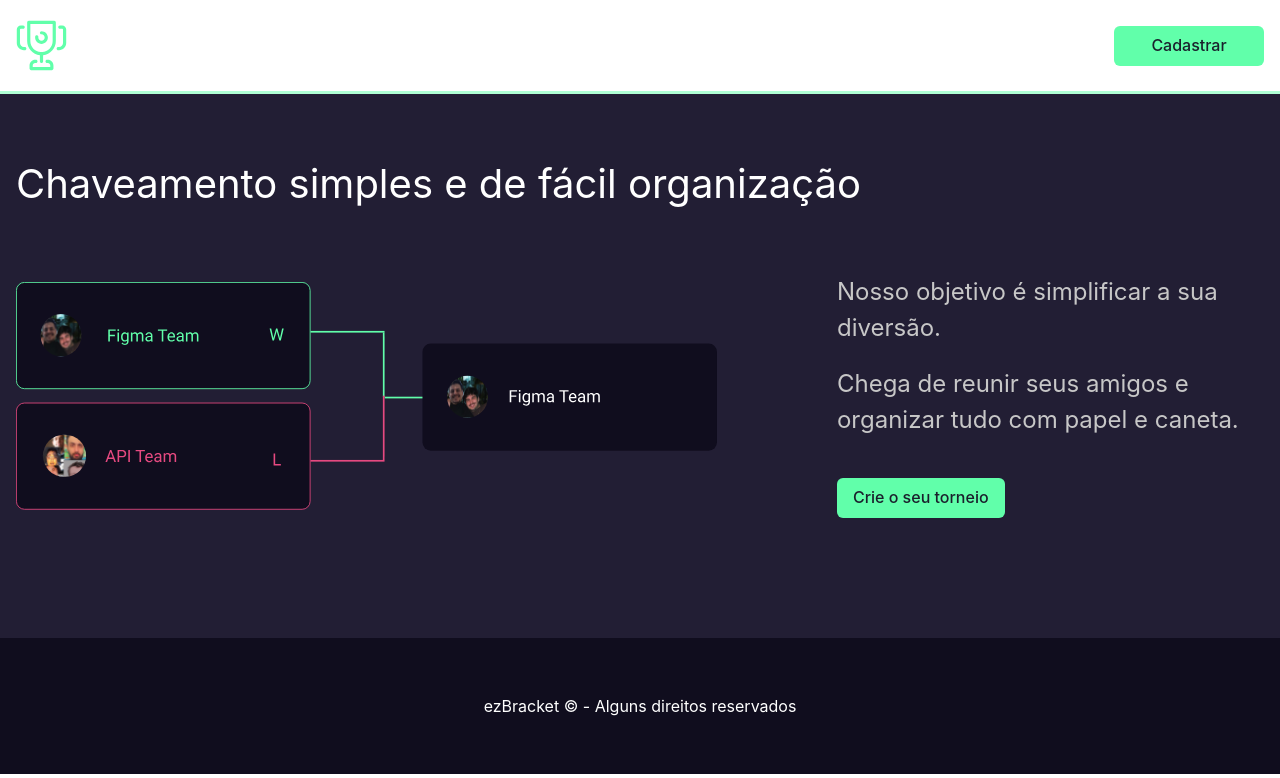
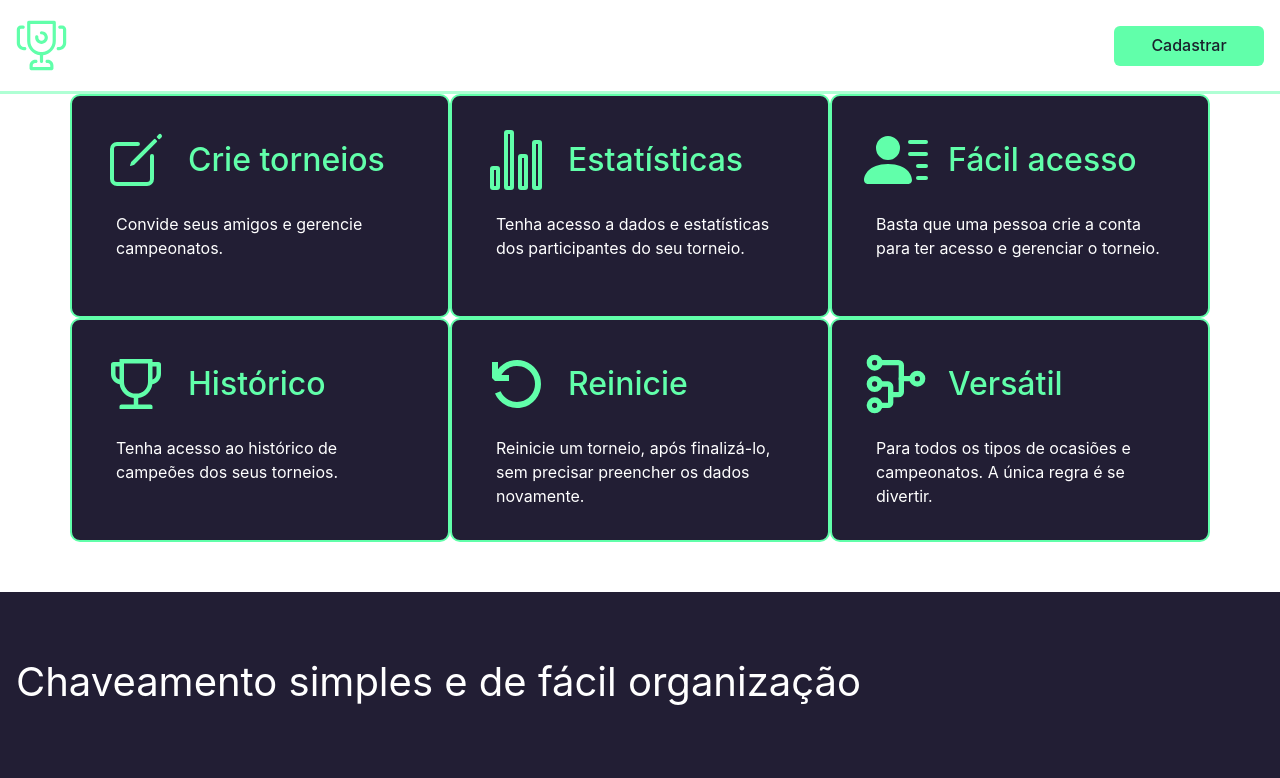
Before and after one commit to ez-Bracket/ez-bracket, a React (Create React App) app: page / in a window 1280 px wide. Shown: the top 778 px of the page. Built offline with nearby package versions, Linux system fonts and the light colour scheme.

Commit message:
feat: add ContentBox component and ContentBoxDiv component

```diff
--- /dev/null
+++ b/src/components/ContentBox/index.tsx
@@ -0,0 +1,19 @@
+import { ReactNode } from "react";
+
+interface iContentBox {
+  children: ReactNode;
+  title: string;
+  text: string;
+}
+
+export const ContentBox = ({ children, title, text }: iContentBox) => {
+  return (
+    <div className=" min-w-[360px] w-[380px] h-[224px] p-8 border-2 border-green-100 rounded-[10px] bg-gray-300 flex flex-col gap-5">
+      <header className="flex items-center gap-5">
+        {children}
+        <h2 className="text-green-100 text-3xl font-medium"> {title} </h2>
+      </header>
+      <p className="text-white pl-3">{text}</p>
+    </div>
+  );
+};
--- /dev/null
+++ b/src/components/ContentBoxDiv/index.tsx
@@ -0,0 +1,52 @@
+import { ContentBox } from "../ContentBox";
+import { AiOutlineTrophy } from "react-icons/ai";
+import { IoCreateOutline, IoStatsChartOutline } from "react-icons/io5";
+import { BsPersonLinesFill } from "react-icons/bs";
+import { VscDebugRestart } from "react-icons/vsc";
+import { TbTournament } from "react-icons/tb";
+
+export const ContentBoxDiv = () => {
+  // Quando chamar o children utilizar essa class => className="text-green-100 text-5xl"
+  return (
+    <div className="flex justify-center bg-transparent">
+      <div className="flex overflow-x-scroll laptop:flex-wrap laptop:justify-center laptop:bg-transparent laptop:max-w-6xl mb-[50px]">
+        <ContentBox
+          title="Crie torneios"
+          text="Convide seus amigos e gerencie campeonatos."
+        >
+          <IoCreateOutline className="text-green-100 text-5xl" />
+        </ContentBox>
+        <ContentBox
+          title="Estatísticas"
+          text="Tenha acesso a dados e estatísticas dos participantes do seu torneio."
+        >
+          <IoStatsChartOutline className="text-green-100 text-5xl" />
+        </ContentBox>
+        <ContentBox
+          title="Fácil acesso"
+          text="Basta que uma pessoa crie a conta para ter acesso e gerenciar o torneio."
+        >
+          <BsPersonLinesFill className="text-green-100 text-5xl" />
+        </ContentBox>
+        <ContentBox
+          title="Histórico"
+          text="Tenha acesso ao histórico de campeões dos seus torneios."
+        >
+          <AiOutlineTrophy className="text-green-100 text-5xl" />
+        </ContentBox>
+        <ContentBox
+          title="Reinicie"
+          text="Reinicie um torneio, após finalizá-lo, sem precisar preencher os dados novamente."
+        >
+          <VscDebugRestart className="text-green-100 text-5xl" />
+        </ContentBox>
+        <ContentBox
+          title="Versátil"
+          text="Para todos os tipos de ocasiões e campeonatos. A única regra é se divertir."
+        >
+          <TbTournament className="text-green-100 text-5xl" />
+        </ContentBox>
+      </div>
+    </div>
+  );
+};
--- a/src/pages/HomePage/index.tsx
+++ b/src/pages/HomePage/index.tsx
@@ -1,11 +1,15 @@
-import { Footer } from '../../components/Footer';
-import { Header } from '../../components/Header';
-import { HomeBrackets } from '../../components/HomeBrackets';
+import { ContentBox } from "../../components/ContentBox";
+import { Footer } from "../../components/Footer";
+import { Header } from "../../components/Header";
+import { HomeBrackets } from "../../components/HomeBrackets";
+import { AiOutlineTrophy } from "react-icons/ai";
+import { ContentBoxDiv } from "../../components/ContentBoxDiv";
 
 export const HomePage = () => {
   return (
     <>
       <Header />
+      <ContentBoxDiv />
       <HomeBrackets />
       <Footer />
     </>
```
